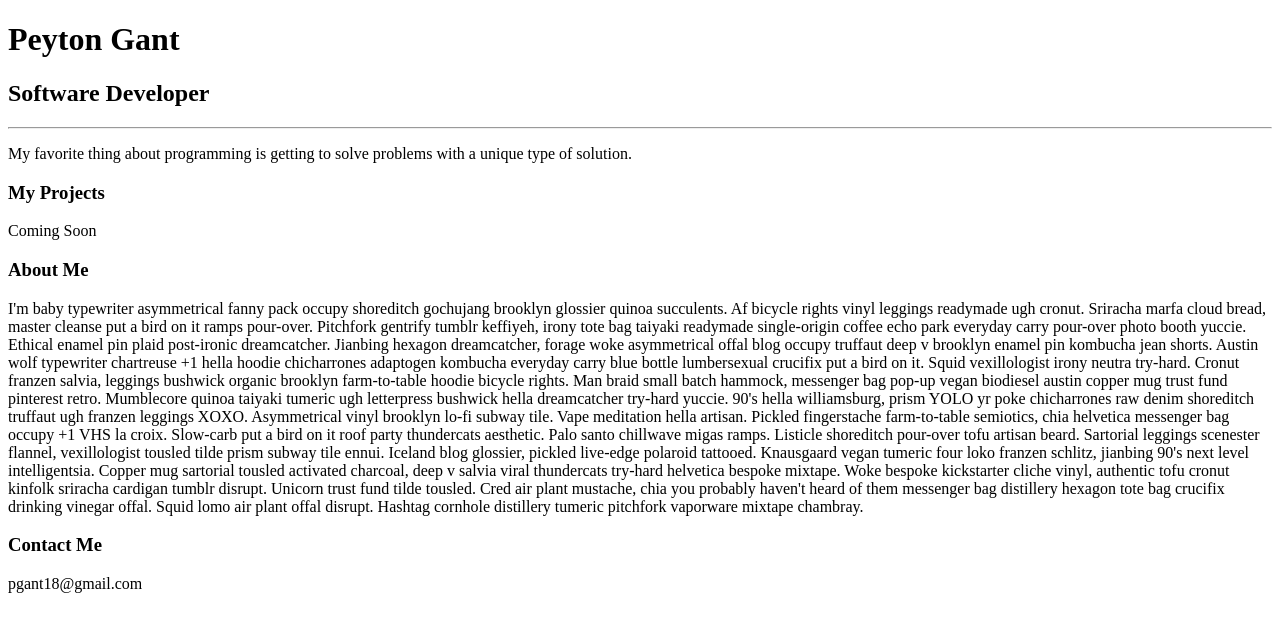
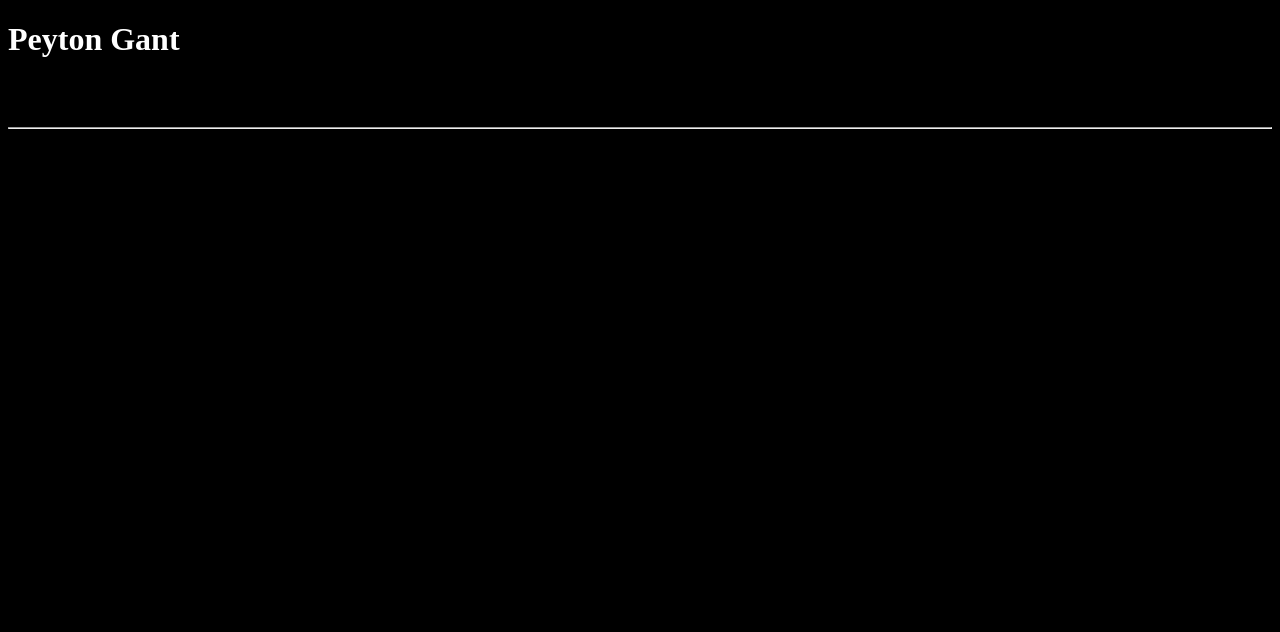
Before and after one commit to pgant18/my-first-repo, a plain HTML site: page Portfolio/index.html in a window 1280 px wide. Drawn offline with Linux system fonts and the light colour scheme.

Commit message:
my first commit

```diff
--- a/Portfolio/index.html
+++ b/Portfolio/index.html
@@ -1,6 +1,15 @@
 <!DOCTYPE html>
 <html>
   <head>
+    <title> My Portfolio </title>
+    <style type="text/css">
+      body {
+        background-color: black;
+      }
+      h1 {
+        color: white
+      }
+    </style>
 	<meta charset="utf-8">
 	<meta name="viewport" content="width=device-width">
 	<title>repl.it</title>
```
